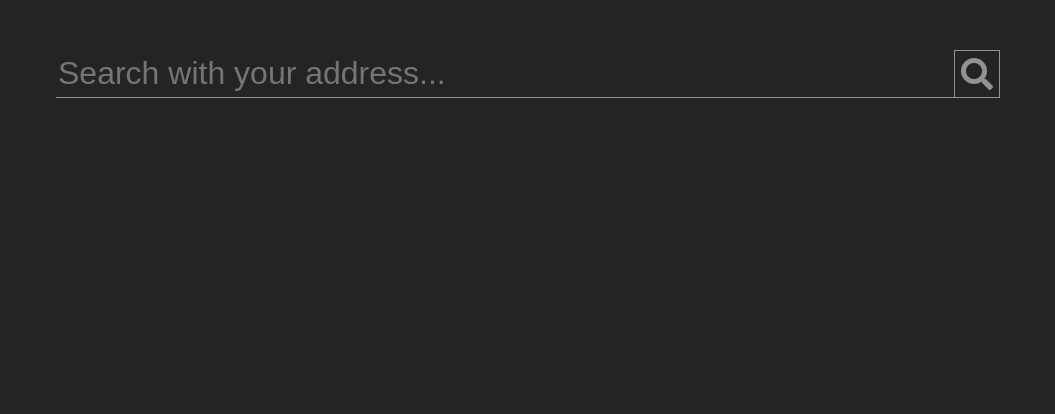
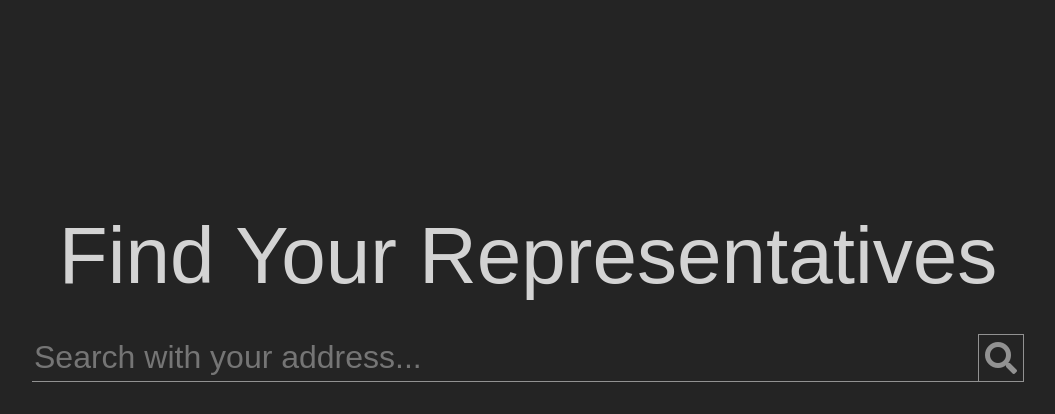
Before and after one commit to luiscarlin/representatives, a React app: page / in a window 1280 px wide. Shown: the top 414 px of the page, without its empty margins (112-1167 px from the left). Built offline with nearby package versions, Linux system fonts and the light colour scheme.

Commit message:
Add title to page

```diff
--- a/src/components/App.js
+++ b/src/components/App.js
@@ -6,6 +6,7 @@ import './app.scss'
 export default () => (
   <div className='app'>
     <div className='page'>
+      <div className='title'>Find Your Representatives</div>
       <div className='address-search-wrapper'>
         <AddressSearchSection/>
       </div>
--- a/src/components/app.scss
+++ b/src/components/app.scss
@@ -7,7 +7,29 @@
     max-width: 1370px;
     margin-left: auto;
     margin-right: auto;
-    padding: 50px 50px;
+    padding: 50px 20px;
+
+    .title {
+      color: $primary-white;
+      font-size: 5rem;
+      margin-top: 10rem;
+      margin-bottom: 2rem;
+      display: flex;
+      align-items: center;
+      justify-content: center;
+      text-align: center;
+
+      @media #{$mobileOnly} {
+        font-size: 2rem;
+        margin-bottom: 1rem;
+        margin-top: 6rem;
+      }
+
+      @media #{$tabletOnly} {
+        font-size: 3rem;
+        margin-bottom: 2rem;
+      }
+    }
 
     .address-search-wrapper {
       display: flex;
```
